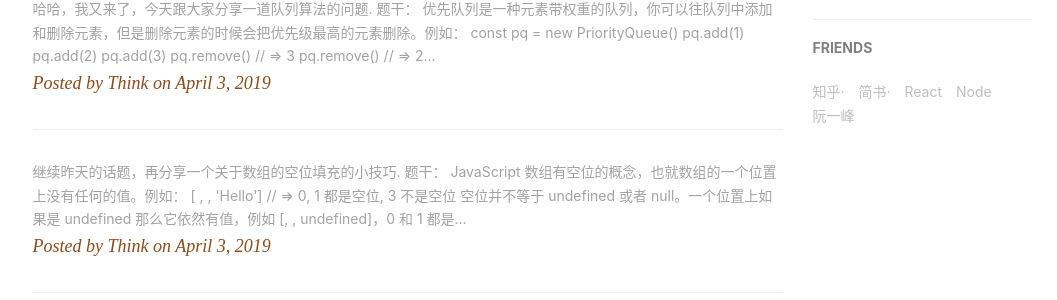
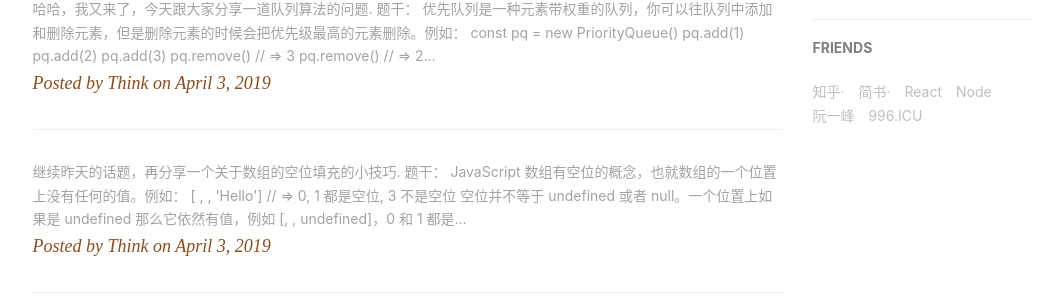
Before and after one commit to clark-maybe/fanliang8023.github.io, a Jekyll site: the page built from index.html, in a window 1280 px wide and 900 px high, scrolled down 807 px. Shown: the part 153-453 px from the top of the window, without its empty margins (135-1192 px from the left). Built offline with Jekyll 4.4.1, drawn with Linux system fonts in a browser that asks for light colours; nearby versions of some CDN libraries; the list of posts is cut into pages by our own code; comment, search, counter and statistics services are not loaded.

Commit message:
addNewCode

```diff
--- a/_config.yml
+++ b/_config.yml
@@ -113,5 +113,9 @@ friends: [
     },{
       title: "阮一峰",
       href: "http://www.ruanyifeng.com/home.html"
+    },
+    {
+      title: "996.ICU",
+      href: "https://github.com/996icu/996.ICU"
     }
 ]
```
